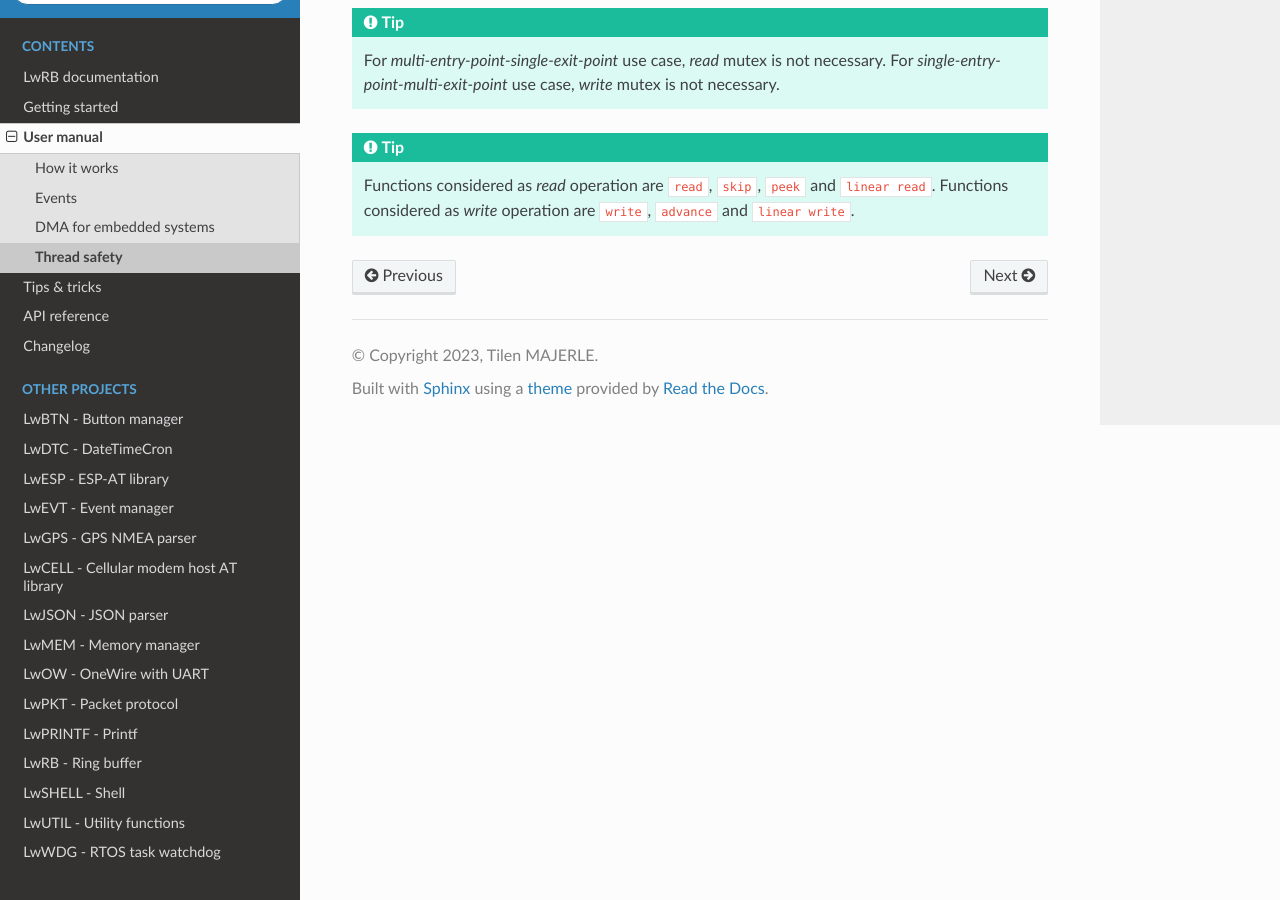
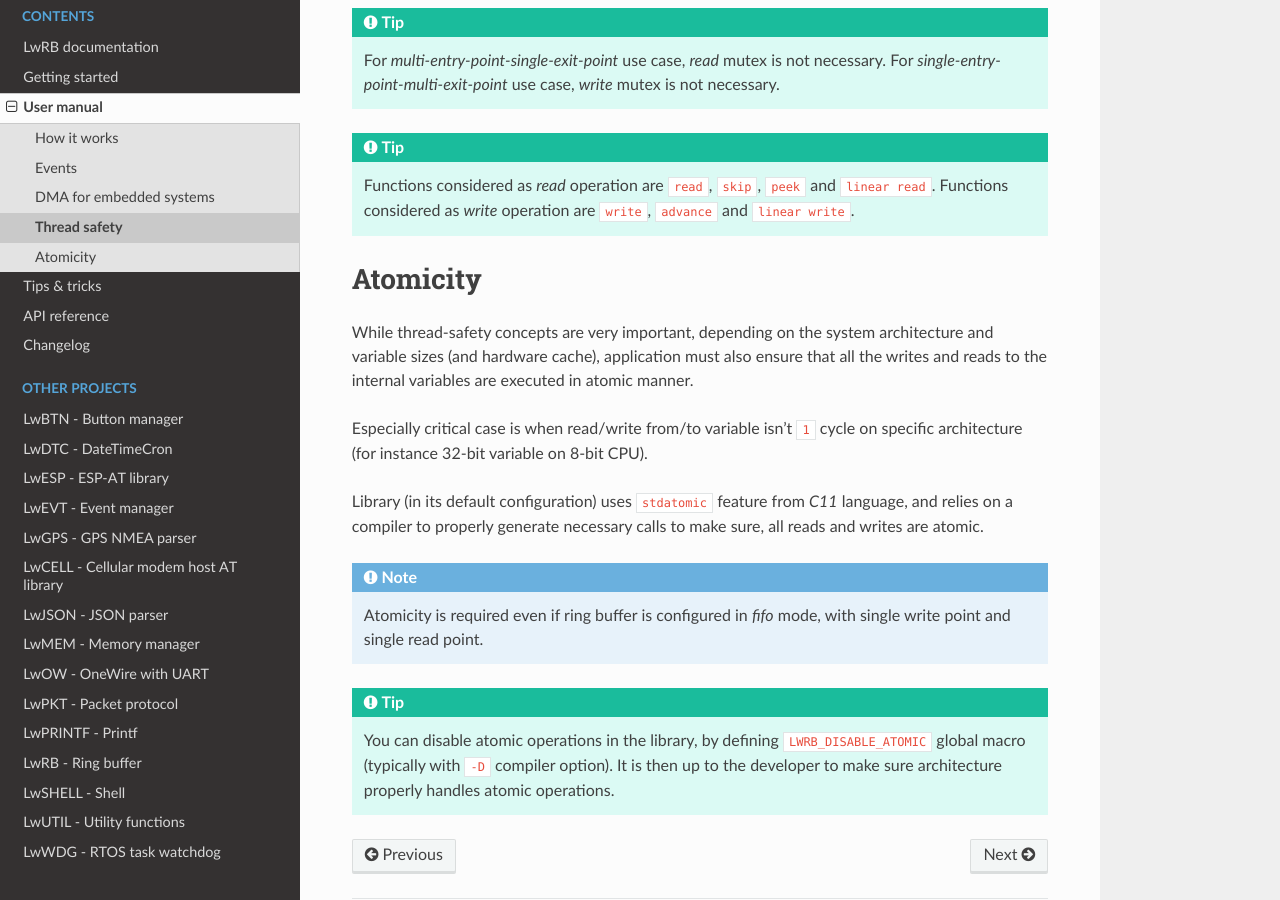
Before and after one commit to MaJerle/lwrb, a Sphinx documentation site: the page built from docs/user-manual/thread-safety.rst, in a window 1280 px wide and 900 px high, scrolled down 2346 px. Built offline with Sphinx 7.4.7 and the Read the Docs theme 2.0.0, drawn with Linux system fonts in a browser that asks for light colours; the version number could not be read and is left out; some of the changed text lies outside the part shown.

Commit message:
Update documentation

```diff
--- a/docs/user-manual/thread-safety.rst
+++ b/docs/user-manual/thread-safety.rst
@@ -94,3 +94,21 @@ access is granted to *read* operation while *write* operation from one thread ta
 
 .. toctree::
     :maxdepth: 2
+
+Atomicity
+=========
+
+While thread-safety concepts are very important, depending on the system architecture and variable sizes (and hardware cache),
+application must also ensure that all the writes and reads to the internal variables are executed in atomic manner.
+
+Especially critical case is when read/write from/to variable isn't ``1`` cycle on specific architecture (for instance 32-bit variable on 8-bit CPU).
+
+Library (in its default configuration) uses ``stdatomic`` feature from *C11* language, and relies on a compiler to properly
+generate necessary calls to make sure, all reads and writes are atomic.
+
+.. note::
+    Atomicity is required even if ring buffer is configured in *fifo* mode, with single write point and single read point.
+
+.. tip::
+    You can disable atomic operations in the library, by defining ``LWRB_DISABLE_ATOMIC`` global macro (typically with ``-D`` compiler option).
+    It is then up to the developer to make sure architecture properly handles atomic operations.
```
Also changed, not shown: other parts of docs/user-manual/thread-safety.rst (+2 -2 lines).
